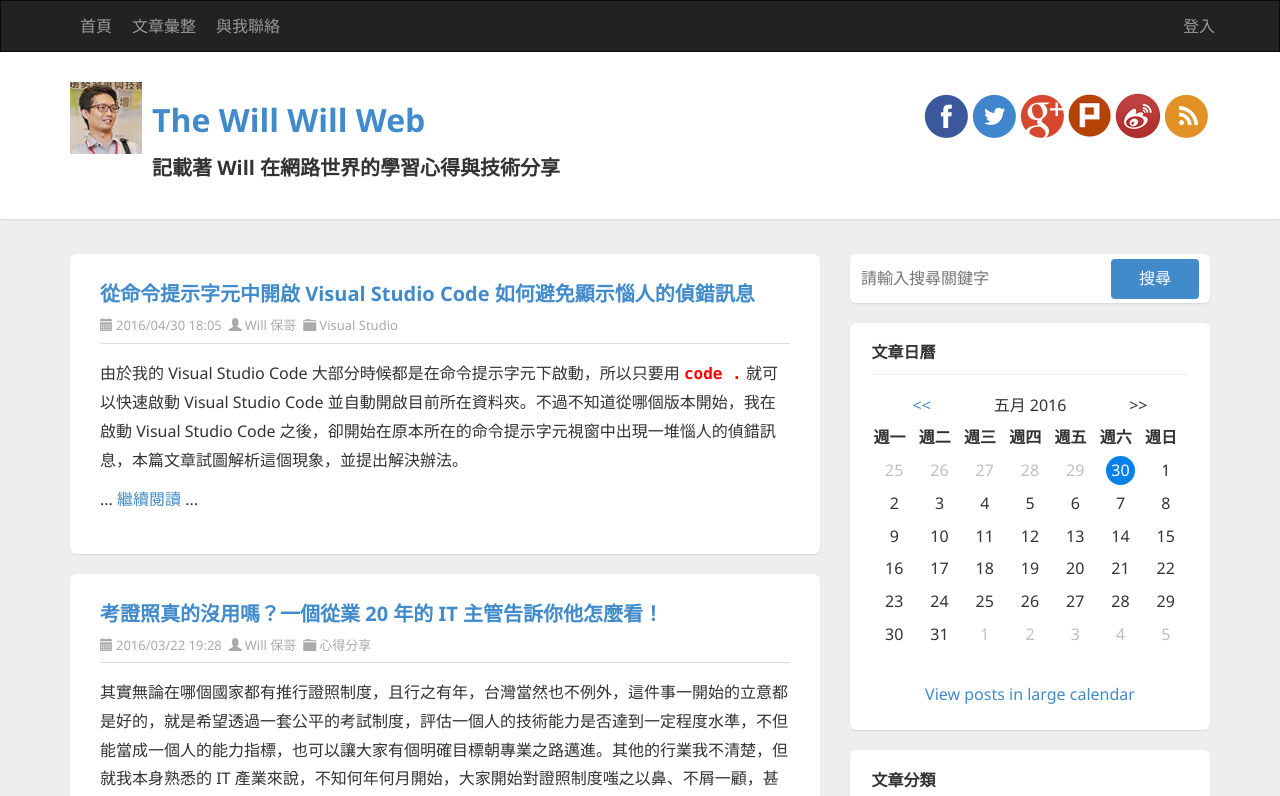
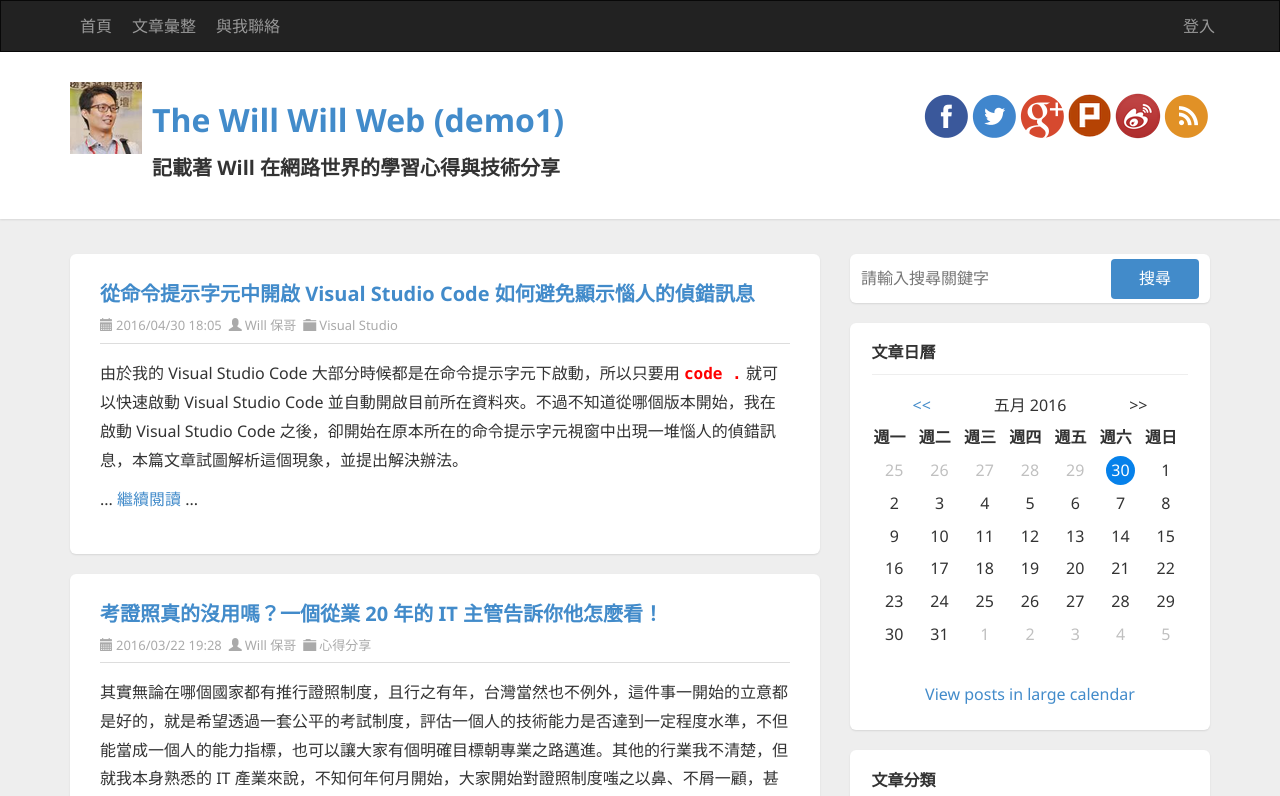
Before and after one commit to coolrare/dct-110012, an Angular app: page / in a window 1280 px wide. Shown: the top 796 px of the page. Built offline with nearby package versions, Linux system fonts and the light colour scheme.

Commit message:
示範 environment 用法

```diff
--- a/src/app/app.component.html
+++ b/src/app/app.component.html
@@ -26,7 +26,7 @@
     <div class="container">
       <img src="/assets/images/logo.png" class="pull-left logo" alt="The Will Will Web">
       <div class="pull-left">
-        <h1><a href="http://blog.miniasp.com/">The Will Will Web</a></h1>
+        <h1><a href="http://blog.miniasp.com/">The Will Will Web ({{title}})</a></h1>
         <h3>記載著 Will 在網路世界的學習心得與技術分享</h3>
       </div>
       <div id="social-icons" class="pull-right social-icon">
--- a/src/app/app.component.ts
+++ b/src/app/app.component.ts
@@ -1,4 +1,5 @@
 import { Component } from '@angular/core';
+import { environment } from 'src/environments/environment';
 
 @Component({
   selector: 'app-root',
```
